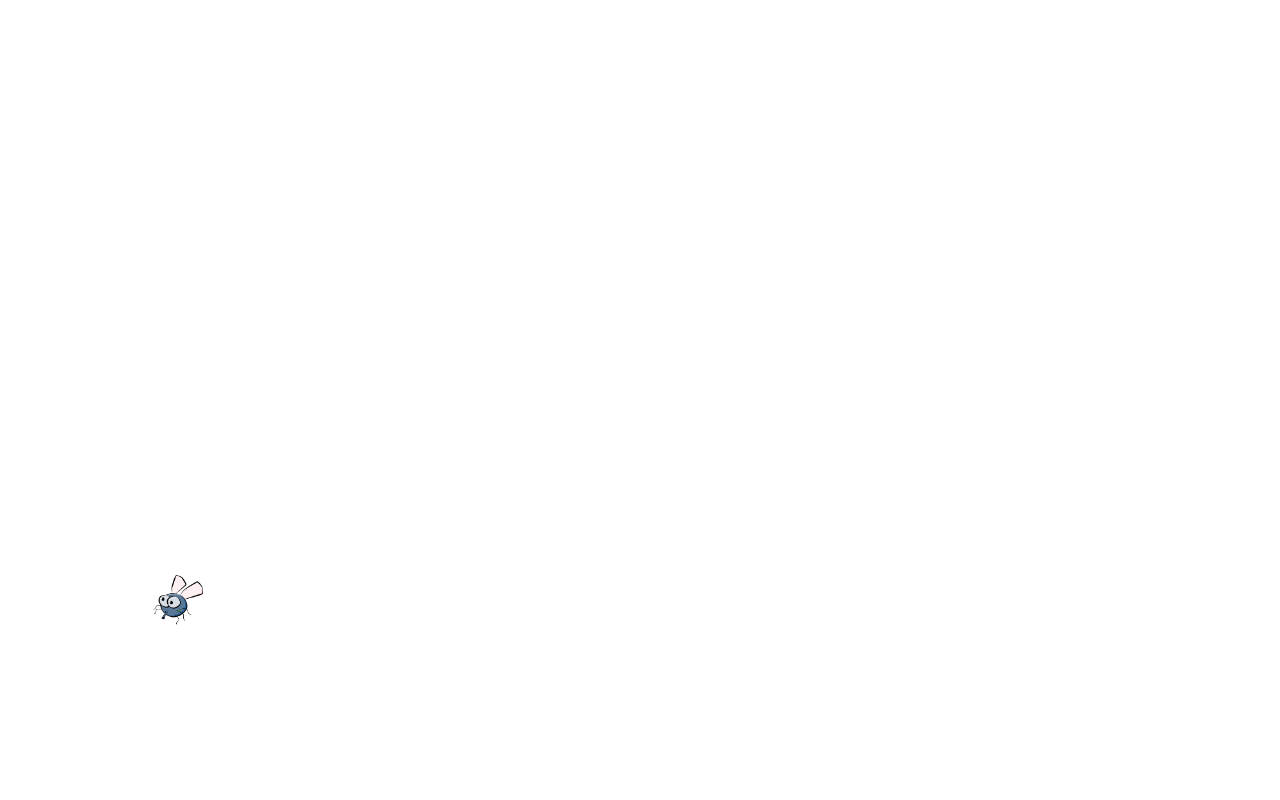
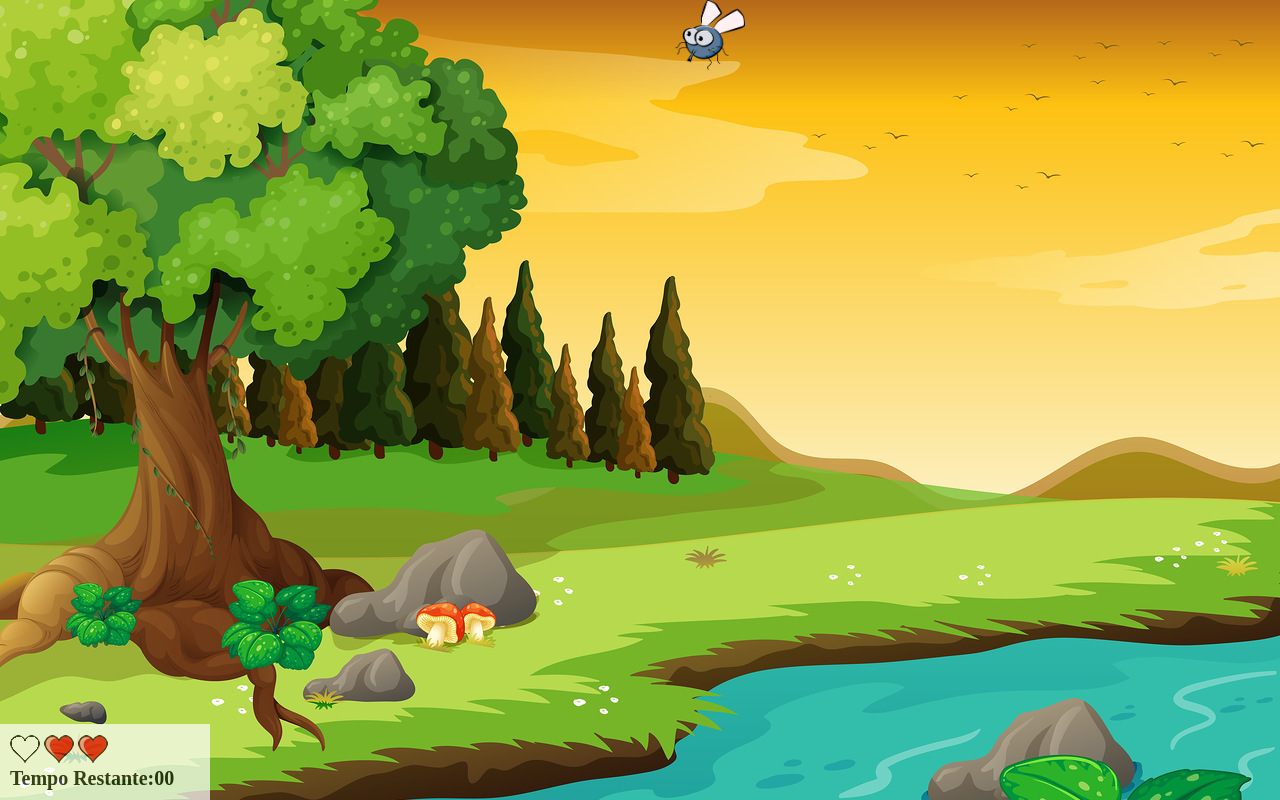
Before and after one commit to PHDevss/App-Mata-Mosquito, a plain HTML site: page app.html in a window 1280 px wide. Drawn offline with Linux system fonts and the light colour scheme.

Commit message:
Melhorias
Feito Canvas, Spawn mosquito, aleatoriedade do tamanho e lado;

```diff
--- a/app.html
+++ b/app.html
@@ -1,5 +1,5 @@
 <!DOCTYPE html>
-<html lang="en">
+<html lang="pt-br">
 <head>
     <meta charset="UTF-8">
     <meta http-equiv="X-UA-Compatible" content="IE=edge">
@@ -9,8 +9,23 @@
     <title>Document</title>
 </head>
 <body onresize="ajustaTamanhoPalcoJogo()">
-    <script>
-        posicaoRandomica()
+   <div class="painel">
+       <div class="vidas">
+        <img src="imagens/coracao_vazio.png" alt="">
+        <img src="imagens/coracao_cheio.png" alt="">
+        <img src="imagens/coracao_cheio.png" alt="">
+       </div>
+       <div class="cronometro">
+           Tempo Restante:00
+       </div>
+   </div>
+
+   <script>
+        setInterval(function () {
+            posicaoRandomica()
+        },1000)
+
+
     </script>
 </body>
 </html>
--- a/jogo.js
+++ b/jogo.js
@@ -10,6 +10,12 @@ function ajustaTamanhoPalcoJogo() {
 }
 
 function posicaoRandomica(){
+
+    // Removendo mosquito anterior caso exista
+    if(document.getElementById('mosquito')) {
+        document.getElementById('mosquito').remove()
+    }
+    // Fim
     let posicaoX = Math.floor(Math.random() * largura) - 90
     let posicaoY = Math.floor(Math.random() * altura) - 90
 
@@ -20,11 +26,33 @@ function posicaoRandomica(){
 
     let mosquito = document.createElement('img')
     mosquito.src="imagens/mosca.png"
-    mosquito.className = 'mosquito1'
+    mosquito.className = tamanhoAleatorio() + ' ' + ladoAleatorio()
     mosquito.style.left = posicaoX + 'px'
     mosquito.style.top = posicaoY + 'px'
     mosquito.style.position = 'absolute'
-
+    mosquito.id = 'mosquito'
 
     document.body.appendChild(mosquito)
 }
+
+function tamanhoAleatorio(){
+    let classe = Math.floor(Math.random()*3)
+    switch (classe) {
+        case 0:
+            return 'mosquito1'
+        case 1:
+            return 'mosquito2'
+        case 2:
+            return 'mosquito3'
+    }
+}
+
+function ladoAleatorio(){
+    let classe = Math.floor(Math.random()*2)
+    switch (classe) {
+        case 0:
+            return 'ladoA'
+        case 1:
+            return 'ladoB'
+    }
+}
--- a/style.css
+++ b/style.css
@@ -1,4 +1,48 @@
+body {
+    background-image: url(imagens/bg.jpg);
+    background-repeat: no-repeat;
+}
+
 .mosquito1 {
     width: 50px;
     height: 50px;
 }
+
+.mosquito2 {
+    width: 70px;
+    height: 70px;
+}
+
+.mosquito3 {
+    width: 90px;
+    height: 90px;
+}
+
+.ladoA {
+    transform: scaleX(1);
+}
+
+.ladoB {
+    transform: scaleX(-1);
+}
+
+.painel {
+    position: absolute;
+    width: 190px;
+    padding: 10px;
+    left: 0;
+    bottom: 0;
+    border-top: solid 1px #fff;
+    background-color: #fff;
+    opacity: 0.7;
+}
+
+.vidas {
+    float: left;
+}
+
+.cronometro {
+    float: left;
+    font-size: 20px;
+    font-weight: bold;
+}
```
